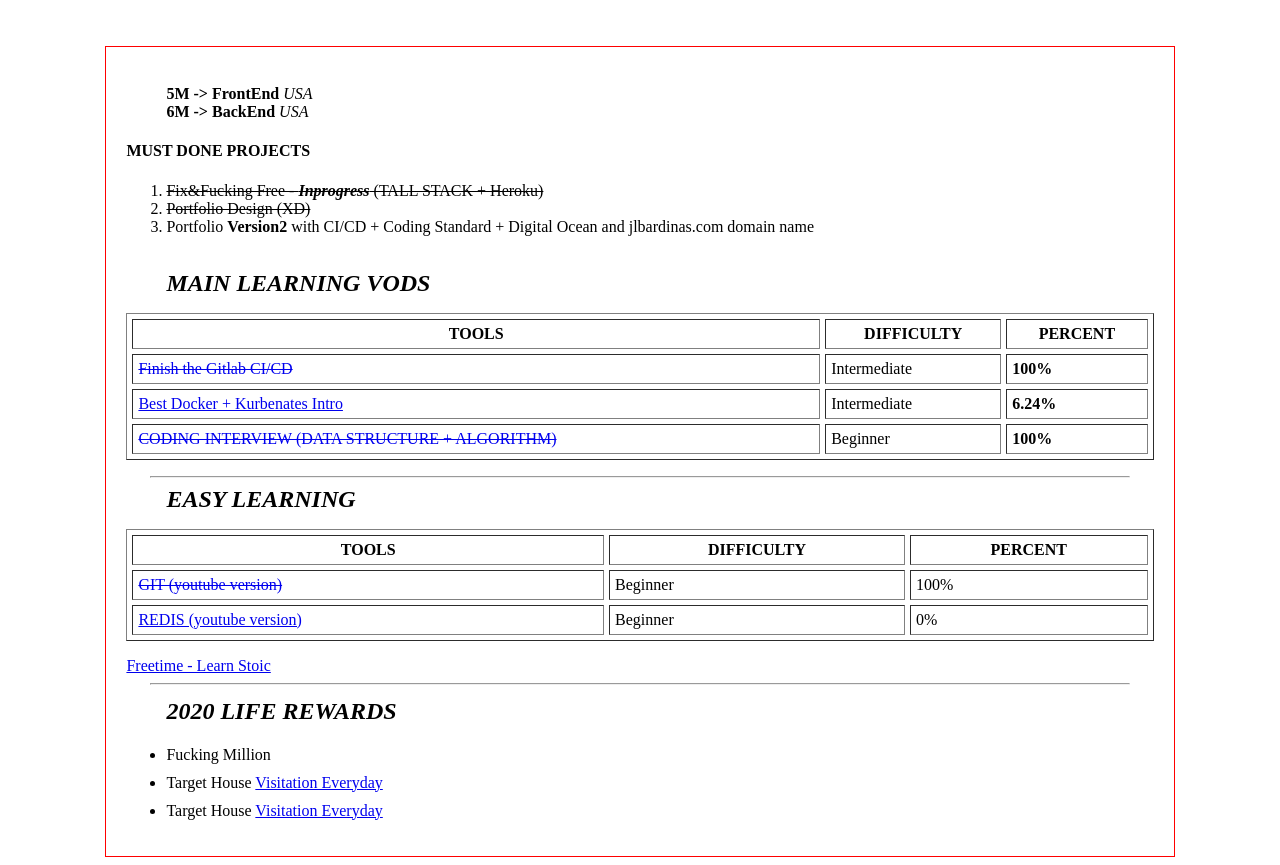
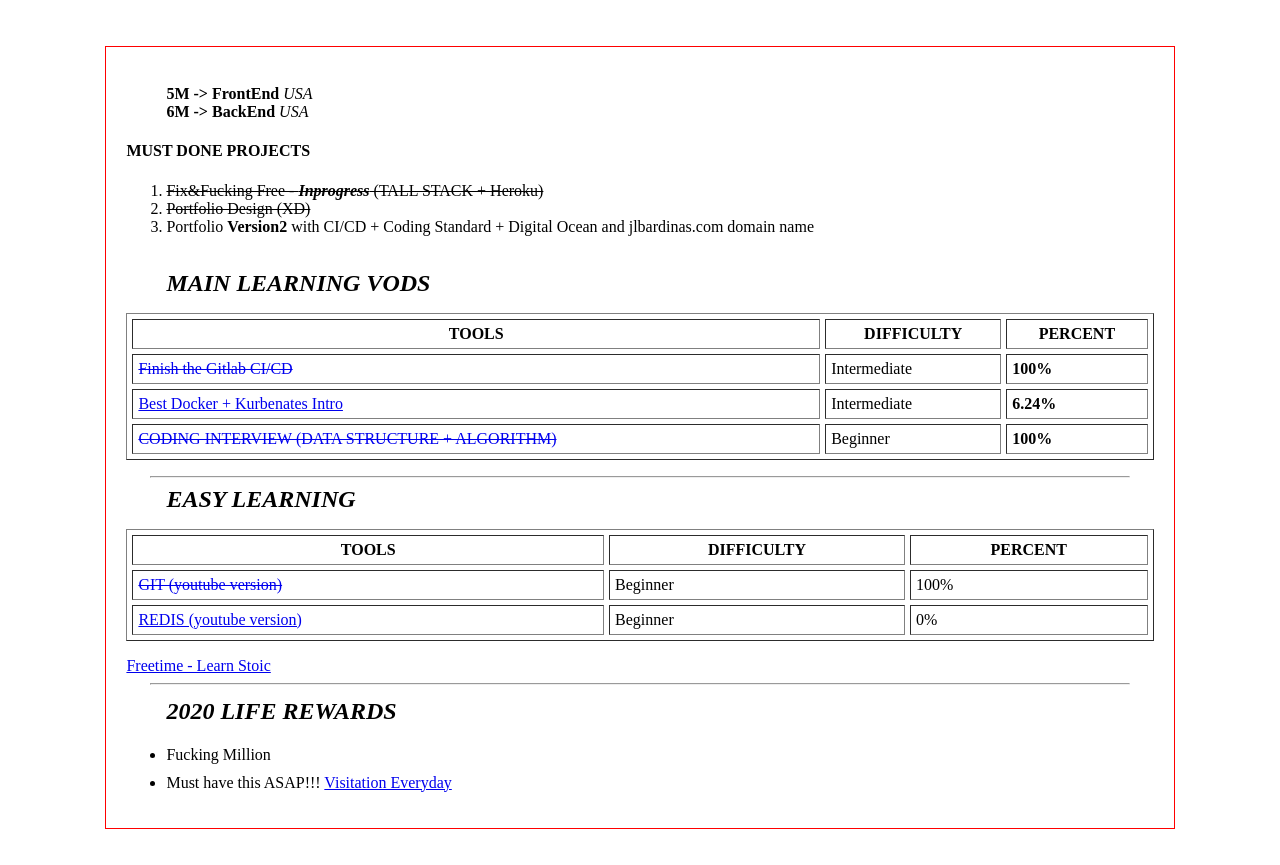
Before and after one commit to johnLitoBardinas/mywebsite, a website: page dist/mustdone.html in a window 1280 px wide. Shown: the part 199-1064 px from the top of the page. After the commit the page ends 1036 px from the top, so only its background shows below. Drawn offline with Linux system fonts and the light colour scheme.

Commit message:
Target House

```diff
--- a/dist/mustdone.html
+++ b/dist/mustdone.html
@@ -125,10 +125,7 @@
         <strong class="text-uppercase"><em> 2020 Life Rewards </em></strong>
         <ul>
             <li>Fucking Million</li>
-            <li>Target House
-                <a href="https://www.camella-naga.com/house-for-sale-in-camella-naga-bicol-bella-house-model/" target="_blank">Visitation Everyday</a>
-            </li>
-            <li>Target House
+            <li>Must have this ASAP!!!
                 <a href="https://www.camella-naga.com/house-for-sale-in-camella-naga-bicol-cara-house-model/" target="_blank">Visitation Everyday</a>
             </li>
         </ul>
```
